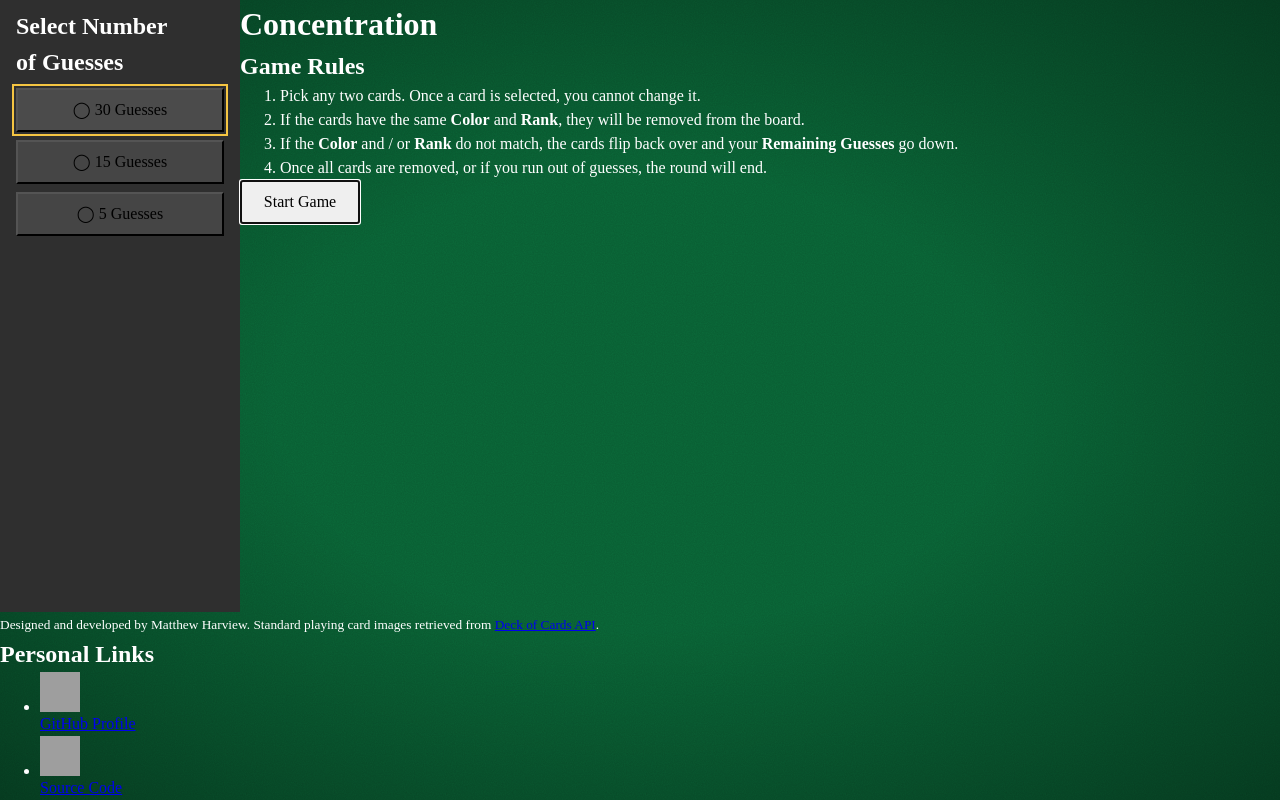
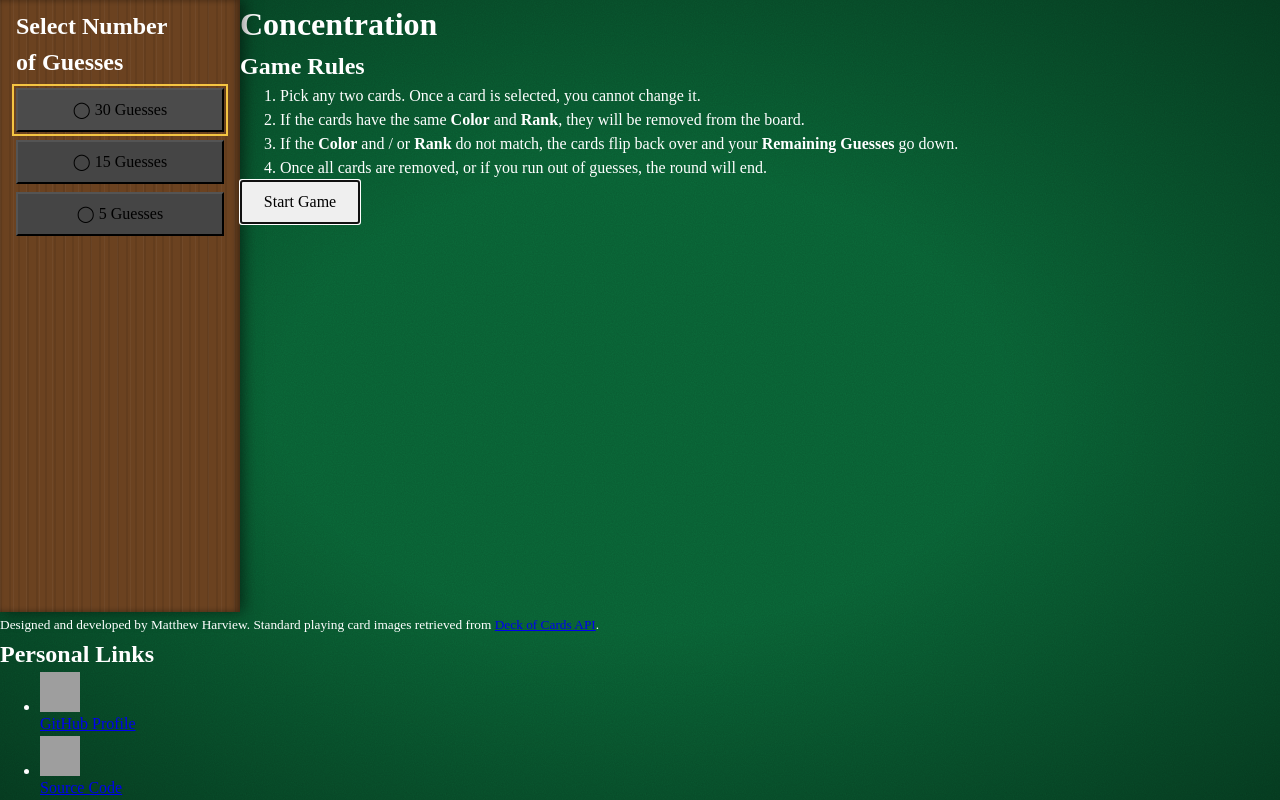
Before and after one commit to Long-Hold/memory-card, a React (Vite) app: page / in a window 1280 px wide. Built offline with nearby package versions, Linux system fonts and the light colour scheme; grey boxes are pictures that could not be loaded.

Commit message:
feat: add wood grain background to .sidebar-panel (#24)

```diff
--- a/src/components/sidebar/sidebar.css
+++ b/src/components/sidebar/sidebar.css
@@ -15,16 +15,18 @@
   }
 
   .sidebar-panel {
-    padding: var(--container-padding);
-    width: 100%;
-    background-color: var(--menu-color);
-  }
-
-  .sidebar-panel {
     display: flex;
     flex-flow: column nowrap;
     align-items: center;
     gap: var(--small-items-gap);
+    padding: var(--container-padding);
+    width: 100%;
+    background-color: var(--wood-mid);
+    background-image:
+      /* two grain layers with different periods so it doesn't look mechanical */
+      repeating-linear-gradient(90deg, rgb(0 0 0 / 0.08) 0 2px, transparent 2px 9px),
+      repeating-linear-gradient(90deg, rgb(255 255 255 / 0.04) 0 1px, transparent 1px 13px);
+    box-shadow: inset -3px 0 6px rgb(0 0 0 / 0.4), 4px 0 14px rgb(0 0 0 / 0.5);
   }
 
   .settings-list {
```
